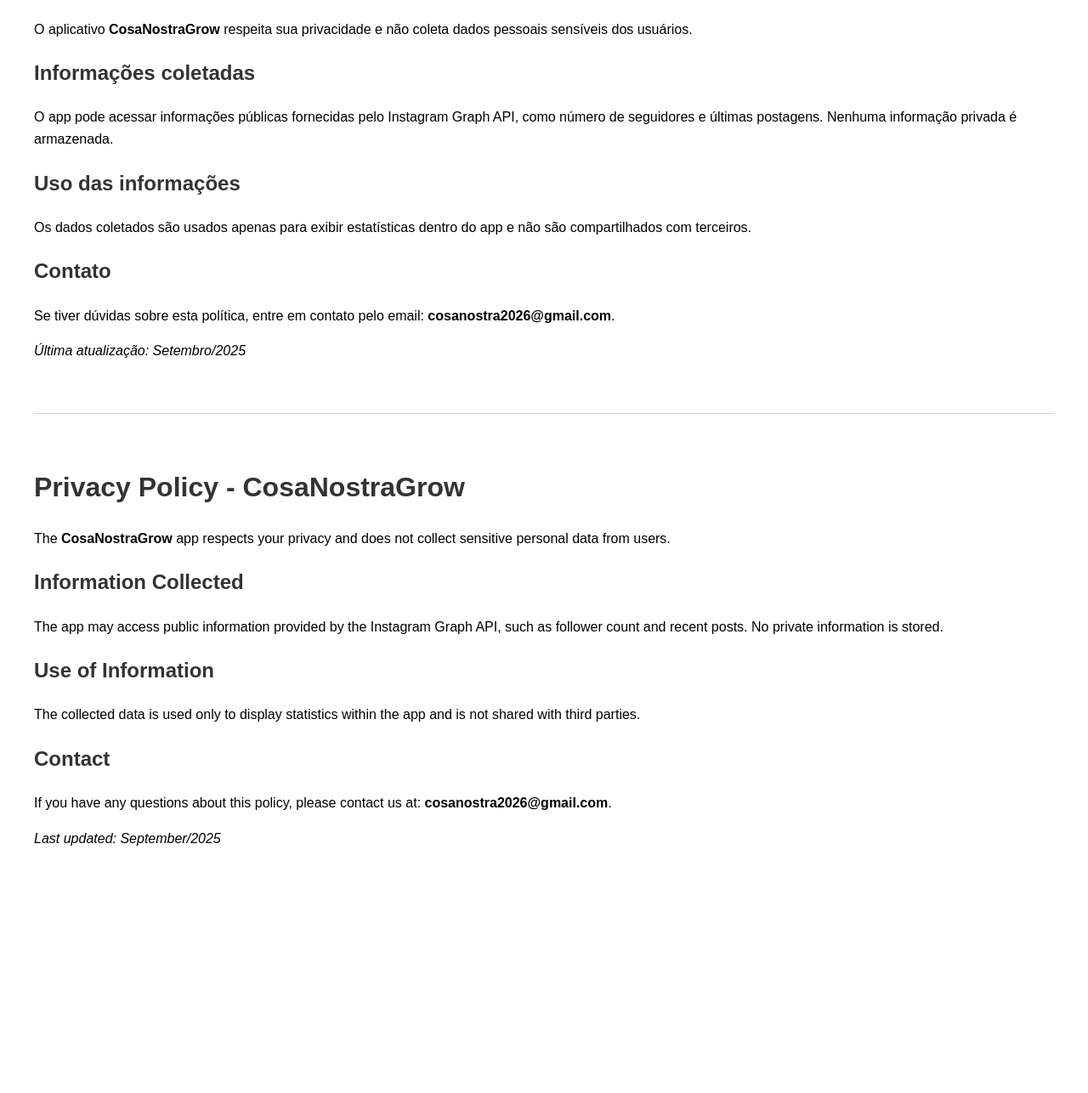
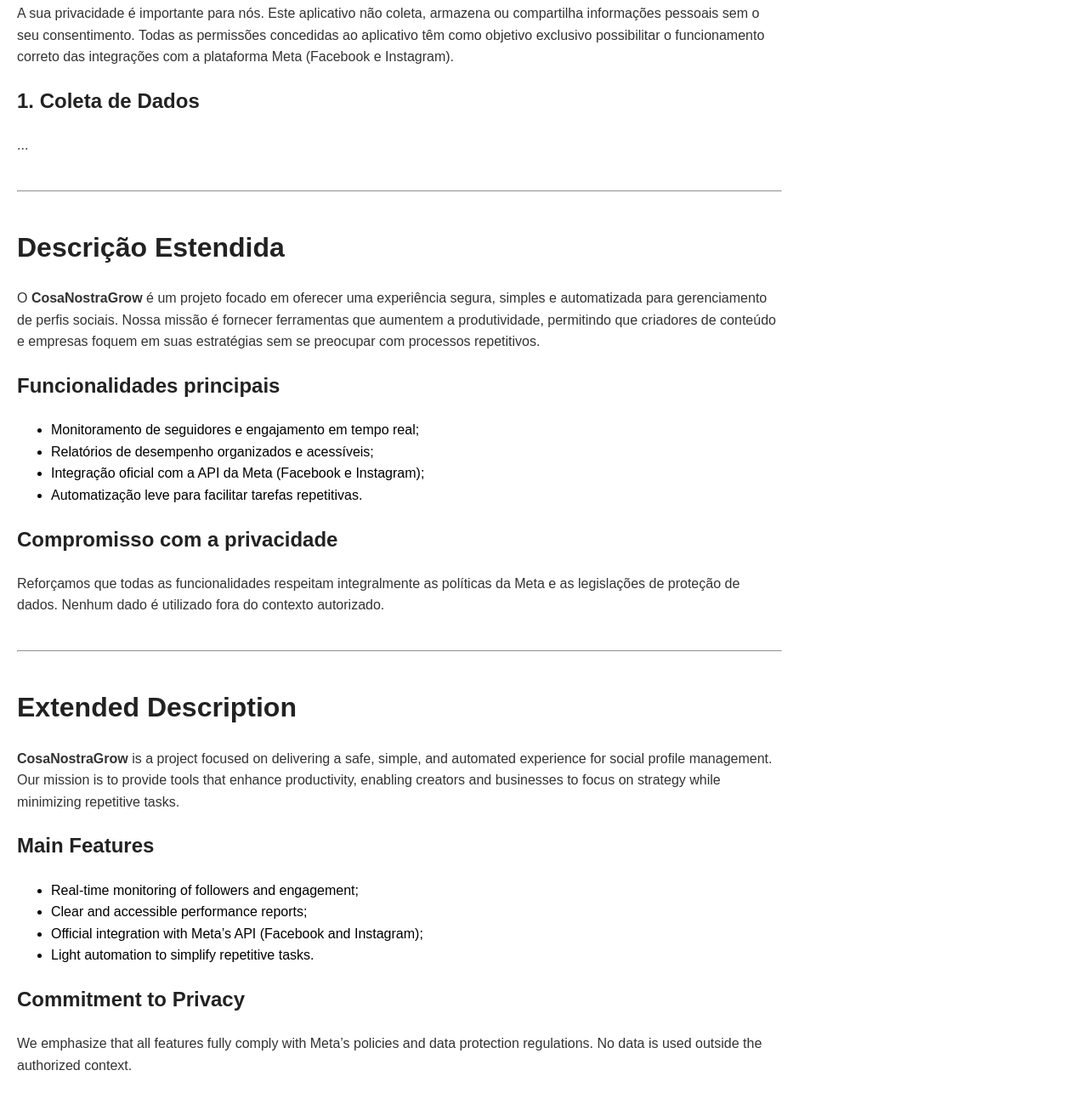
Before and after one commit to ProjetosCosaNostra/politica-de-privacidade, a plain HTML site: page index.html in a window 1280 px wide. Shown: the part 91-1377 px from the top of the page at 85% size. Before the commit the page ends 1130 px from the top, so only its background shows below. Drawn offline with Linux system fonts and the light colour scheme.

Commit message:
index.html
é um projeto focado em oferecer uma experiência segura,
        simples e automatizada para gerenciamento de perfis sociais.
        Nossa missão é fornecer ferramentas que aumentem a produtividade, permitindo que criadores
        de conteúdo e empresas foquem em suas estratégias sem se preocupar com processos repetitivos.

```diff
--- a/index.html
+++ b/index.html
@@ -5,42 +5,84 @@
     <meta name="viewport" content="width=device-width, initial-scale=1.0">
     <title>Política de Privacidade - CosaNostraGrow</title>
     <style>
-    body { font-family: Arial, sans-serif; margin: 40px; line-height: 1.6; }
-    h1, h2 { color: #333; }
-    .lang { margin-top: 60px; border-top: 1px solid #ccc; padding-top: 40px; }
+        body {
+            font-family: Arial, sans-serif;
+            line-height: 1.6;
+            margin: 20px;
+            max-width: 900px;
+        }
+        h1, h2, h3 {
+            color: #222;
+        }
+        p {
+            color: #333;
+        }
+        hr {
+            margin: 40px 0;
+        }
     </style>
 </head>
 <body>
-  <!-- Português -->
     <h1>Política de Privacidade - CosaNostraGrow</h1>
-  <p>O aplicativo <strong>CosaNostraGrow</strong> respeita sua privacidade e não coleta dados pessoais sensíveis dos usuários.</p>
+    <p>
+        A sua privacidade é importante para nós. Este aplicativo não coleta, armazena ou compartilha
+        informações pessoais sem o seu consentimento. Todas as permissões concedidas ao aplicativo
+        têm como objetivo exclusivo possibilitar o funcionamento correto das integrações com a
+        plataforma Meta (Facebook e Instagram).
+    </p>
 
-  <h2>Informações coletadas</h2>
-  <p>O app pode acessar informações públicas fornecidas pelo Instagram Graph API, como número de seguidores e últimas postagens. Nenhuma informação privada é armazenada.</p>
+    <h2>1. Coleta de Dados</h2>
+    <p>...</p>
 
-  <h2>Uso das informações</h2>
-  <p>Os dados coletados são usados apenas para exibir estatísticas dentro do app e não são compartilhados com terceiros.</p>
+    <!-- (Mantém a política como antes, já pronta em PT/EN) -->
 
-  <h2>Contato</h2>
-  <p>Se tiver dúvidas sobre esta política, entre em contato pelo email: <strong>cosanostra2026@gmail.com</strong>.</p>
+    <hr>
 
-  <p><em>Última atualização: Setembro/2025</em></p>
+    <!-- 🔹 Extended Description PT -->
+    <h1>Descrição Estendida</h1>
+    <p>
+        O <strong>CosaNostraGrow</strong> é um projeto focado em oferecer uma experiência segura,
+        simples e automatizada para gerenciamento de perfis sociais.
+        Nossa missão é fornecer ferramentas que aumentem a produtividade, permitindo que criadores
+        de conteúdo e empresas foquem em suas estratégias sem se preocupar com processos repetitivos.
+    </p>
 
-  <!-- English -->
-  <div class="lang">
-    <h1>Privacy Policy - CosaNostraGrow</h1>
-    <p>The <strong>CosaNostraGrow</strong> app respects your privacy and does not collect sensitive personal data from users.</p>
+    <h2>Funcionalidades principais</h2>
+    <ul>
+        <li>Monitoramento de seguidores e engajamento em tempo real;</li>
+        <li>Relatórios de desempenho organizados e acessíveis;</li>
+        <li>Integração oficial com a API da Meta (Facebook e Instagram);</li>
+        <li>Automatização leve para facilitar tarefas repetitivas.</li>
+    </ul>
 
-    <h2>Information Collected</h2>
-    <p>The app may access public information provided by the Instagram Graph API, such as follower count and recent posts. No private information is stored.</p>
+    <h2>Compromisso com a privacidade</h2>
+    <p>
+        Reforçamos que todas as funcionalidades respeitam integralmente as políticas da Meta
+        e as legislações de proteção de dados. Nenhum dado é utilizado fora do contexto autorizado.
+    </p>
 
-    <h2>Use of Information</h2>
-    <p>The collected data is used only to display statistics within the app and is not shared with third parties.</p>
+    <hr>
 
-    <h2>Contact</h2>
-    <p>If you have any questions about this policy, please contact us at: <strong>cosanostra2026@gmail.com</strong>.</p>
+    <!-- 🔹 Extended Description EN -->
+    <h1>Extended Description</h1>
+    <p>
+        <strong>CosaNostraGrow</strong> is a project focused on delivering a safe, simple, and automated
+        experience for social profile management. Our mission is to provide tools that enhance
+        productivity, enabling creators and businesses to focus on strategy while minimizing repetitive tasks.
+    </p>
 
-    <p><em>Last updated: September/2025</em></p>
-  </div>
+    <h2>Main Features</h2>
+    <ul>
+        <li>Real-time monitoring of followers and engagement;</li>
+        <li>Clear and accessible performance reports;</li>
+        <li>Official integration with Meta’s API (Facebook and Instagram);</li>
+        <li>Light automation to simplify repetitive tasks.</li>
+    </ul>
+
+    <h2>Commitment to Privacy</h2>
+    <p>
+        We emphasize that all features fully comply with Meta’s policies
+        and data protection regulations. No data is used outside the authorized context.
+    </p>
 </body>
 </html>
```
Lines whose indentation alone changed are shown as unchanged.
